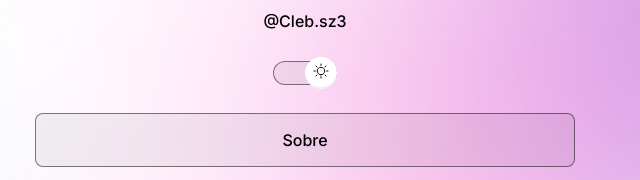
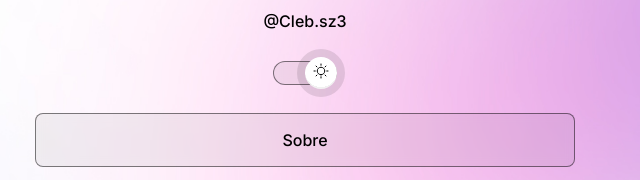
Before and after one commit to ClebSantos404/Conector-de-links, a plain HTML site: page index.html in a window 1280 px wide. In both pictures the pointer is over the button 656 px from the left and 267 px from the top of the page. Shown: the part 194-374 px from the top of the page, 335-975 px from the left. Drawn offline with nearby package versions, Linux system fonts and the light colour scheme.

Commit message:
Adicionando hover ao botão de tema

```diff
--- a/style.css
+++ b/style.css
@@ -84,6 +84,12 @@ body * {
 
 .light #switch button {
   animation: slide-in 0.2s forwards;
+}
+
+/* hover do botão de temas */
+
+#switch button:hover {
+  outline: 8px solid var(--highlinght-color);
 }
 
 /* fundo do botão */
```
